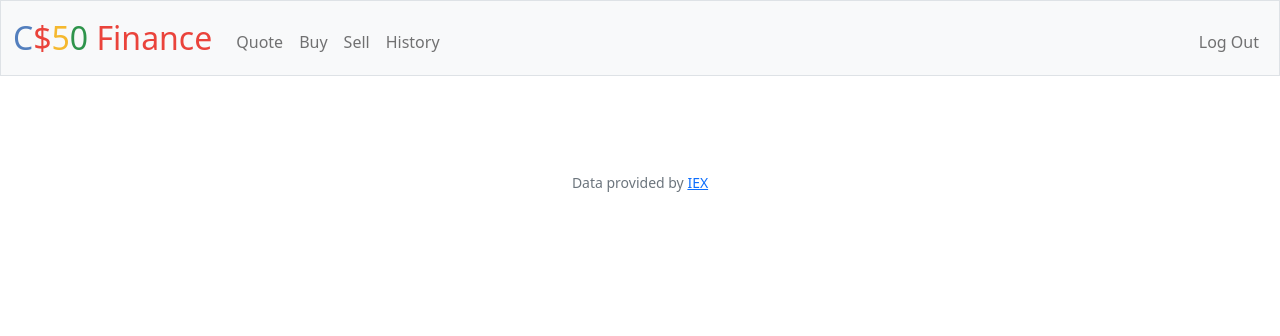
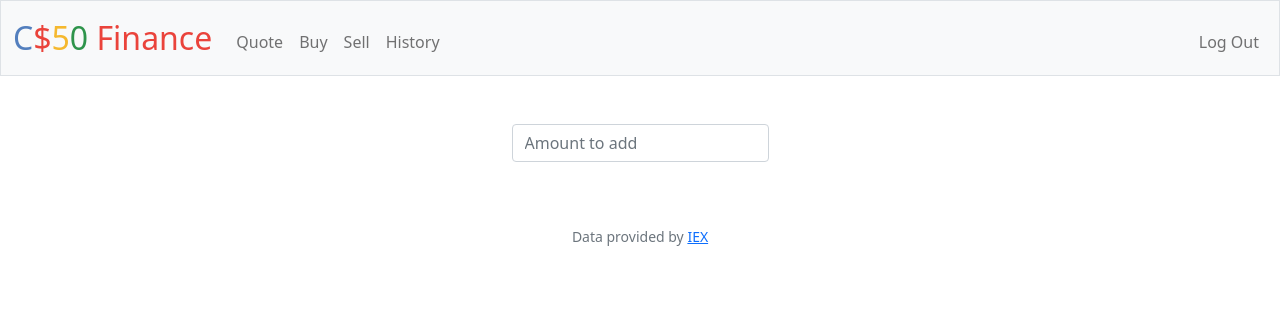
Before and after one commit to arfa544/cs50, a Flask app: page /add_cash in a window 1280 px wide. Shown: the top 336 px of the page. Run offline with Flask 2, Linux system fonts and the light colour scheme; a user stored in the database is signed in; some libraries are stand-ins or nearby versions.

Commit message:
Thu, Nov 17, 2022, 5:19 PM +00:00

```diff
--- a/finance/templates/add_cash.html
+++ b/finance/templates/add_cash.html
@@ -5,6 +5,10 @@
 {% endblock %}
 
 {% block main %}
-
+    <form action="/add_cash" method="post">
+        <div class="mb-3">
+            <input autocomplete="off" class="form-control mx-auto w-auto" min=1 placeholder="Amount to add" name="shares" type="number">
+        </div>
+    </form>
 
 {% endblock %}
```
